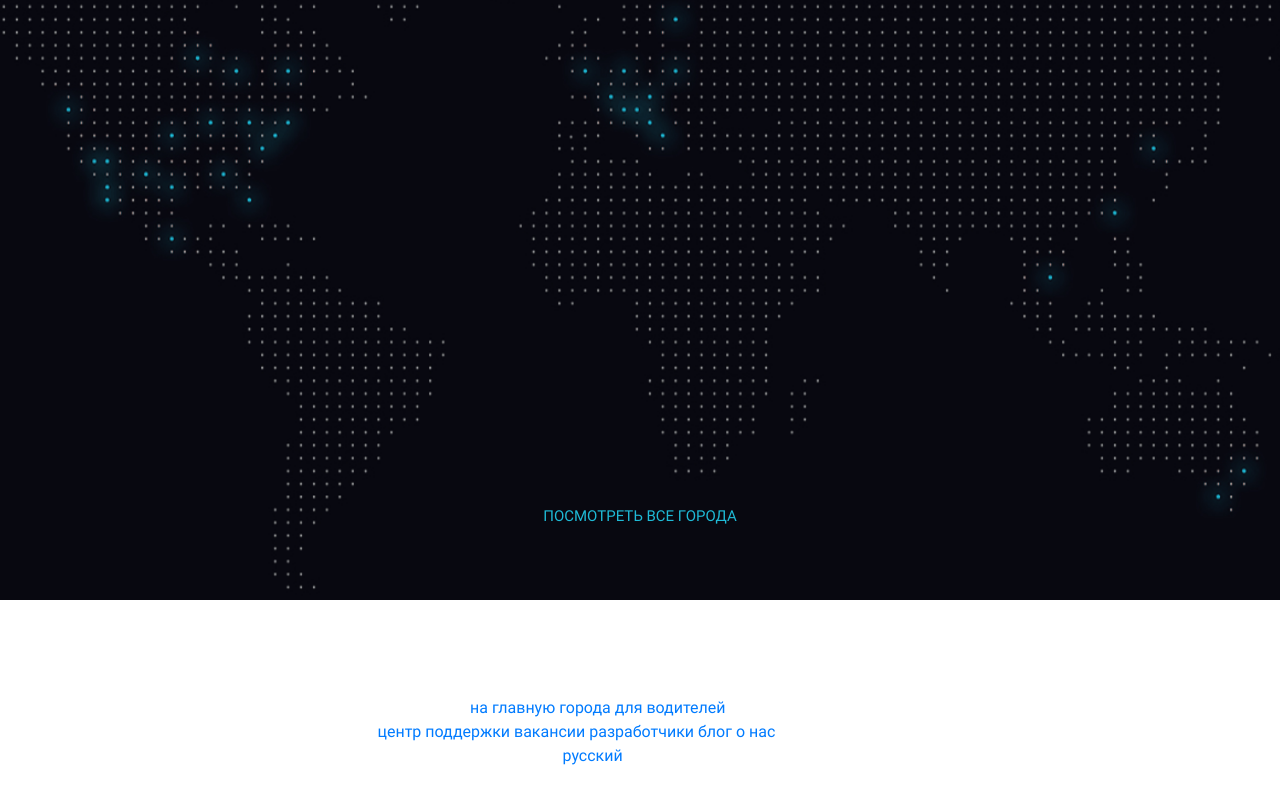
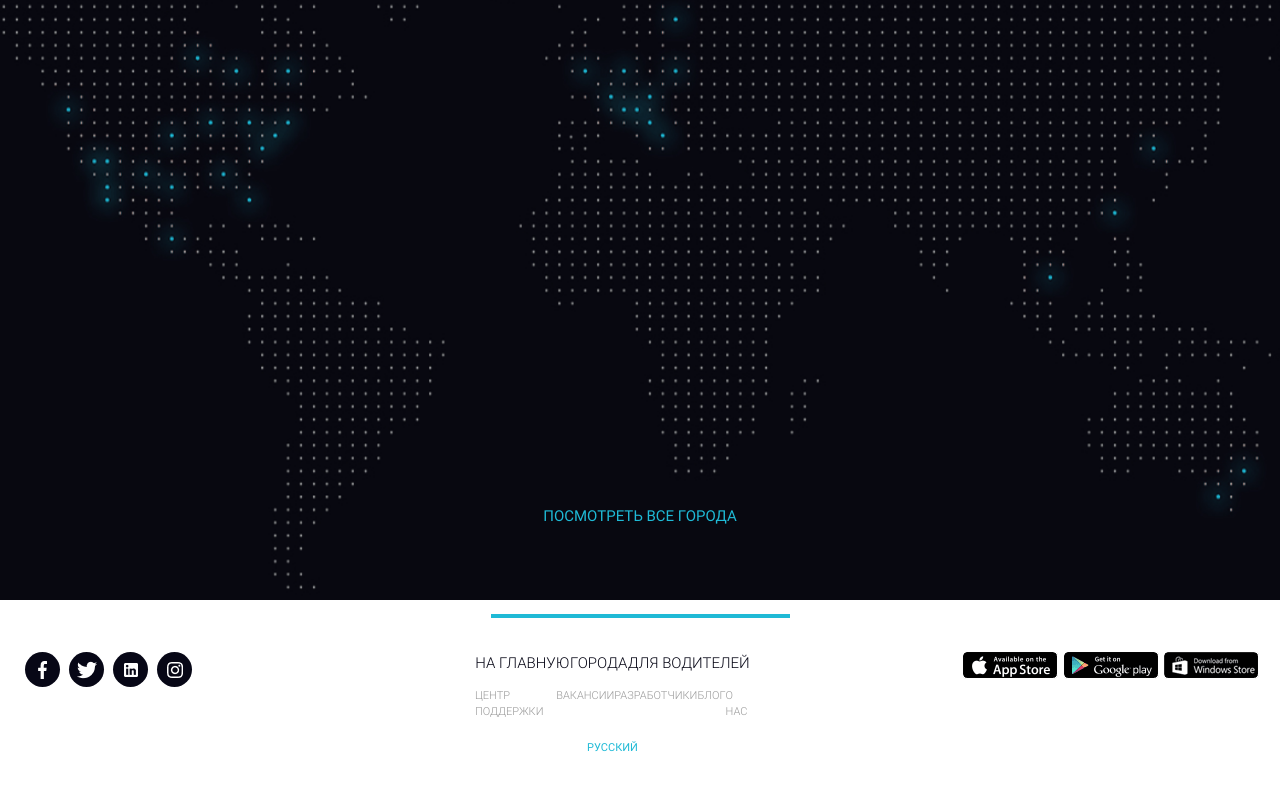
Before and after one commit to Denchik730/projectHtmlUber, a plain HTML site: page src/index.html in a window 1280 px wide. Shown: the part 4840-5638 px from the top of the page. Drawn offline with Linux system fonts and the light colour scheme.

Commit message:
second commit using preprocessor

```diff
--- a/src/index.html
+++ b/src/index.html
@@ -329,20 +329,20 @@
         <div class="footer_line"></div>
         <div class="footer_links">
             <div class="footer_links_icons">
-                <div class="footer_links_icons_facebook"><img src="" alt=""></div>
-                <div class="footer_links_icons_twitter"><img src="" alt=""></div>
-                <div class="footer_links_icons_linkedom"><img src="" alt=""></div>
-                <div class="footer_links_icons_instagram"><img src="" alt=""></div>
+                <div class="footer_links_icons_round"><img src="icons/facebook.png" alt="" class="footer_links_icons_facebook"></div>
+                <div class="footer_links_icons_round"><img src="icons/twitter.png" alt="" class="footer_links_icons_twitter"></div>
+                <div class="footer_links_icons_round"><img src="icons/linkedin.png" alt="" class="footer_links_icons_linkedom"></div>
+                <div class="footer_links_icons_round"><img src="icons/instagram.png" alt="" class="footer_links_icons_instagram"></div>
             </div>
             <div class="container">
-                <div class="col-md-4 offset-md-4">
+                <div class="col-md-5 offset-md-4">
                     <div class="footer_links_main">
                         <a href="">на главную</a>
                         <a href="">города</a>
                         <a href="">для водителей</a>
                     </div>
                 </div>
-                <div class="col-md-6 offset-md-3">
+                <div class="col-md-5 offset-md-4">
                     <div class="footer_links_second">
                         <a href="">центр поддержки</a>
                         <a href="">вакансии</a>
@@ -351,15 +351,15 @@
                         <a href="">о нас</a>
                     </div>
                 </div>
-                <div class="col-md-2 offset-md-5">
+                <div class="col-md-3 offset-md-5">
                     <div class="footer_links_lang">
                         <a href="">русский</a>
                     </div>
                 </div>
 
             </div>
-            <div class="fotter_links_download">
-                <img src="" alt="">
+            <div class="footer_links_download">
+                <img src="icons/links.png" alt="">
             </div>
         </div>
     </footer>
--- a/src/sass/style.sass
+++ b/src/sass/style.sass
@@ -373,3 +373,57 @@ nav
 		text-align: center
 		text-transform: uppercase
 		color: #1FBAD6
+
+.footer
+	min-height: 155px
+	padding: 14px 0 40px 0
+	&_line
+		margin: 0 auto
+		width: 299px
+		height: 4px
+		background: #1FBAD6
+	&_links
+		margin-top: 34px
+		display: flex
+		&_icons
+			display: flex
+			margin-left: 25px
+			&_round
+				display: flex
+				justify-content: center
+				align-items: center
+				margin-right: 9px
+				width: 35px
+				height: 35px
+				background: #070716
+				border-radius: 100%
+		&_main
+			display: flex
+			justify-content: space-between
+			a
+				display: block
+				font-weight: 300
+				font-size: 15px
+				text-transform: uppercase
+				color: #070716
+				margin: 0 auto
+		&_second
+			display: flex
+			justify-content: space-between
+			margin-top: 13px
+			a
+				font-weight: 300
+				font-size: 11px
+				text-transform: uppercase
+				color: #999999
+				margin: 0 auto
+		&_lang
+			margin-top: 13px
+			text-align: center
+			a
+				font-weight: 400
+				font-size: 11px
+				text-transform: uppercase
+				color: #1FBAD6
+		&_download
+			margin-right: 21px
```
Also changed, not shown: src/css/style.min.css, 1 other file.
